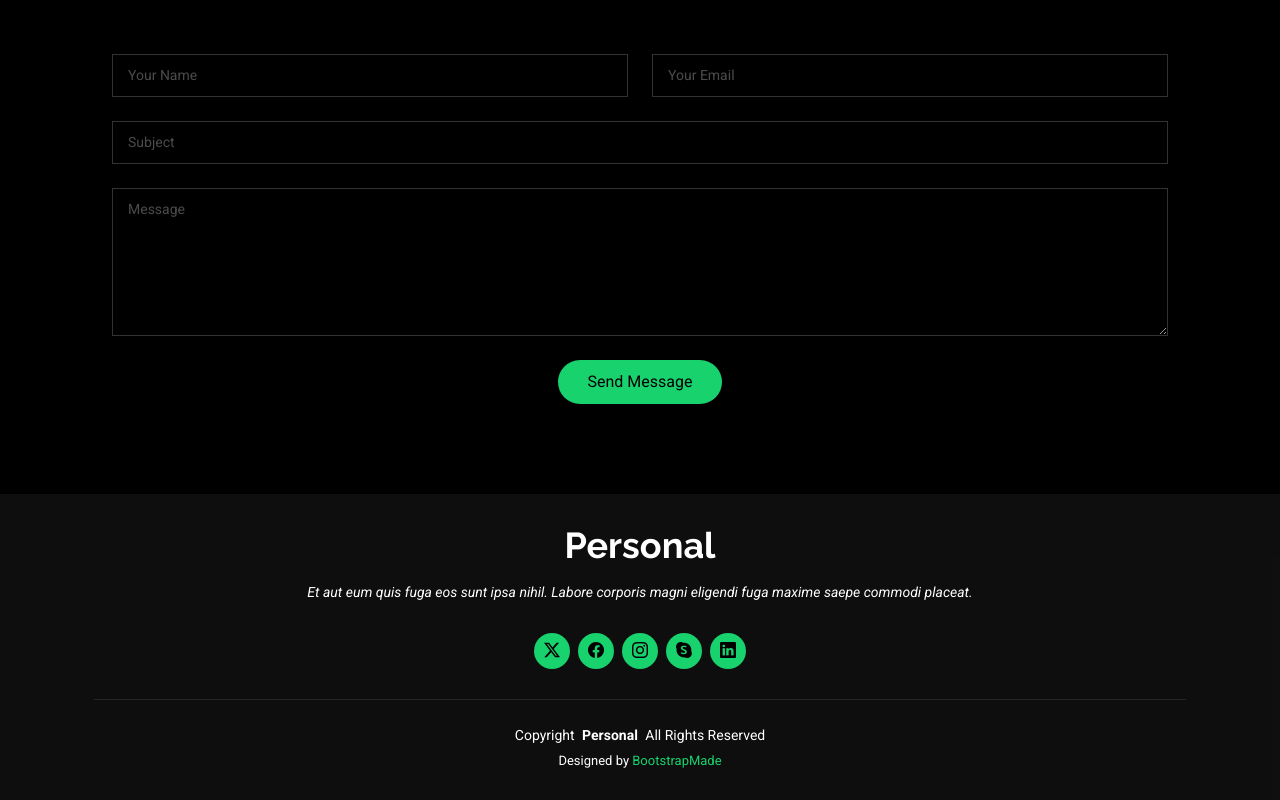
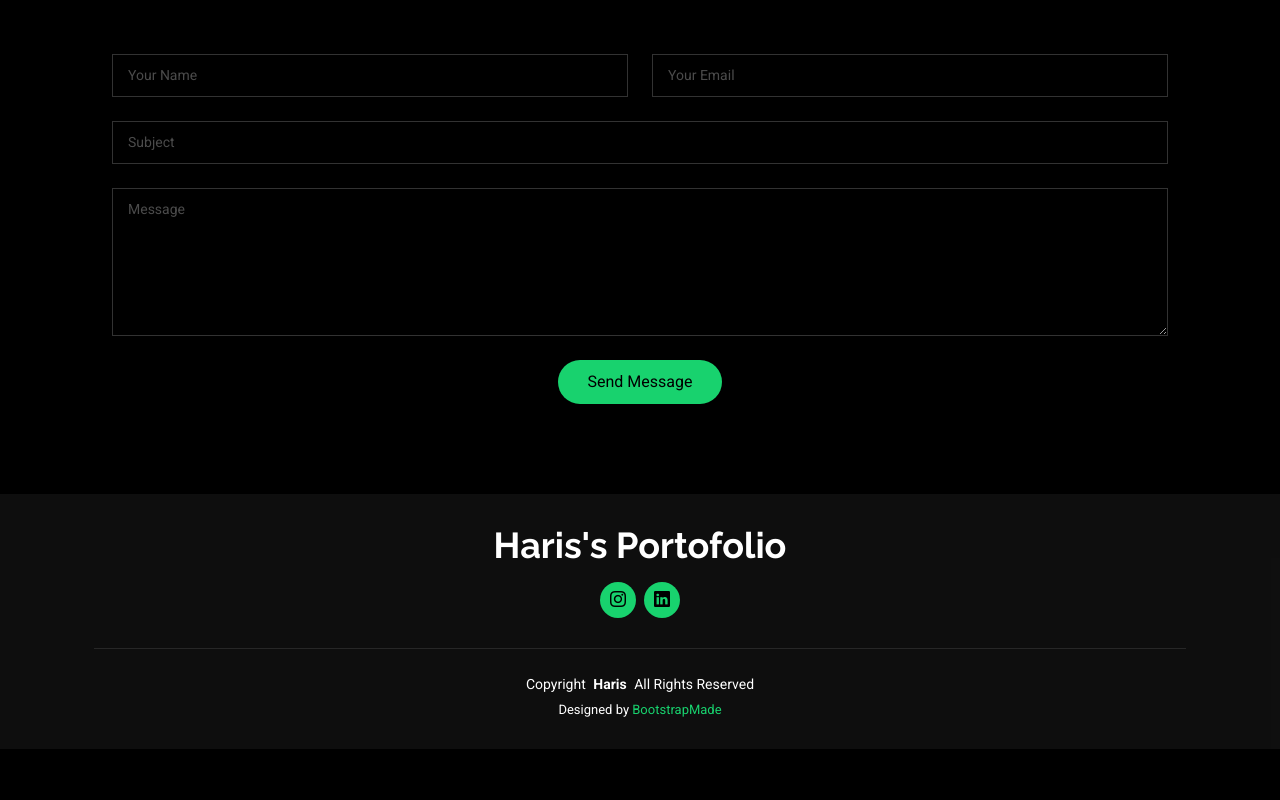
Before and after one commit to Harispoco/Harispoco.github.io, a plain HTML site: page contact.html in a window 1280 px wide. Shown: the part 713-1513 px from the top of the page. After the commit the page ends 1462 px from the top, so only its background shows below. Drawn offline with Linux system fonts and the light colour scheme.

Commit message:
contact 2

```diff
--- a/contact.html
+++ b/contact.html
@@ -115,7 +115,7 @@
               <i class="icon bi bi-geo-alt flex-shrink-0"></i>
               <div>
                 <h3>Address</h3>
-                <p>Jatipadang V No.47, South Jakarta, Jakarta,Indonesia</p>
+                <p>Jatipadang V No.47, South Jakarta, Jakarta, Indonesia</p>
               </div>
             </div>
           </div><!-- End Info Item -->
@@ -193,18 +193,14 @@
 
   <footer id="footer" class="footer dark-background">
     <div class="container">
-      <h3 class="sitename">Personal</h3>
-      <p>Et aut eum quis fuga eos sunt ipsa nihil. Labore corporis magni eligendi fuga maxime saepe commodi placeat.</p>
+      <h3 class="sitename">Haris's Portofolio</h3>
       <div class="social-links d-flex justify-content-center">
-        <a href=""><i class="bi bi-twitter-x"></i></a>
-        <a href=""><i class="bi bi-facebook"></i></a>
-        <a href=""><i class="bi bi-instagram"></i></a>
-        <a href=""><i class="bi bi-skype"></i></a>
-        <a href=""><i class="bi bi-linkedin"></i></a>
+        <a href="http://Instagram.com/haris.ox"><i class="bi bi-instagram"></i></a>
+        <a href="https://www.linkedin.com/in/haris-saputra-1b4807245"><i class="bi bi-linkedin"></i></a>
       </div>
       <div class="container">
         <div class="copyright">
-          <span>Copyright</span> <strong class="px-1 sitename">Personal</strong> <span>All Rights Reserved</span>
+          <span>Copyright</span> <strong class="px-1 sitename">Haris</strong> <span>All Rights Reserved</span>
         </div>
         <div class="credits">
           <!-- All the links in the footer should remain intact. -->
```
